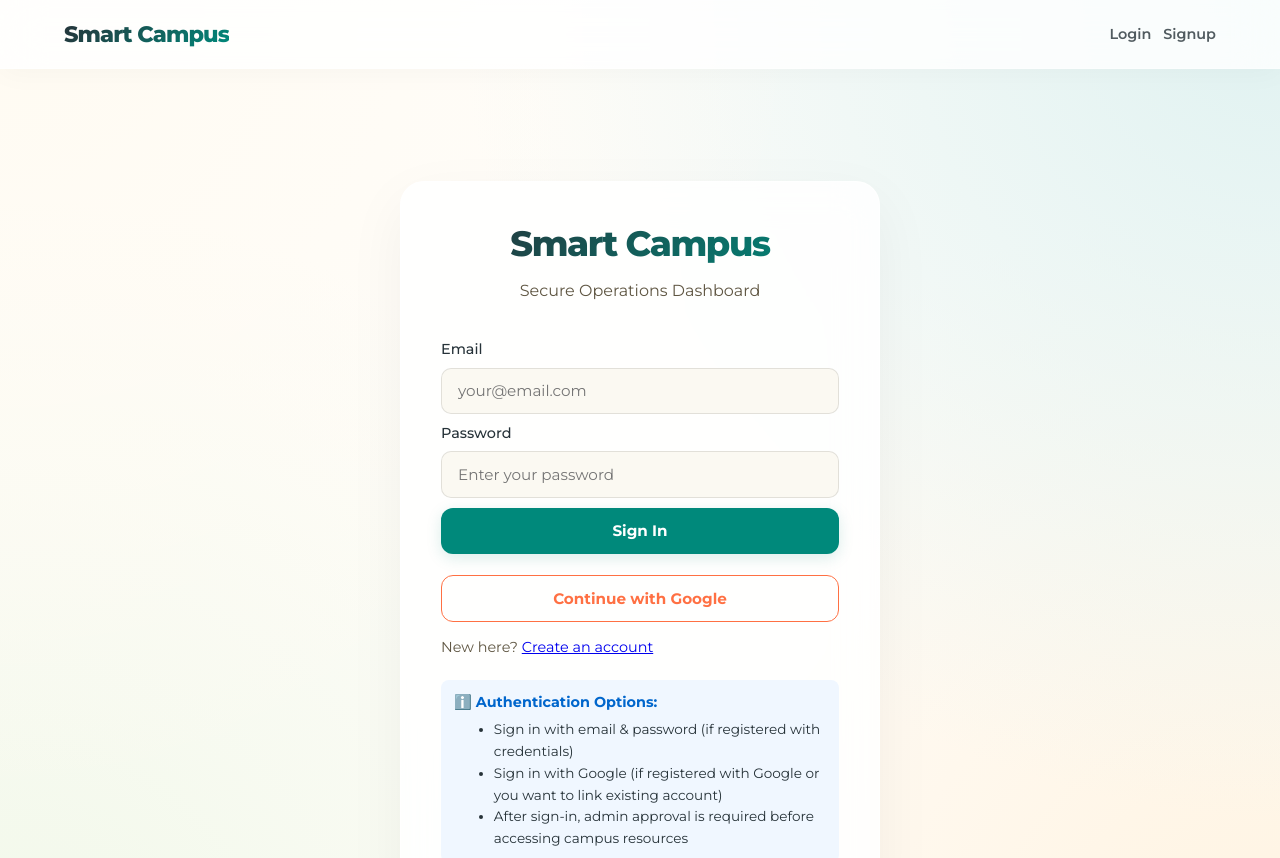
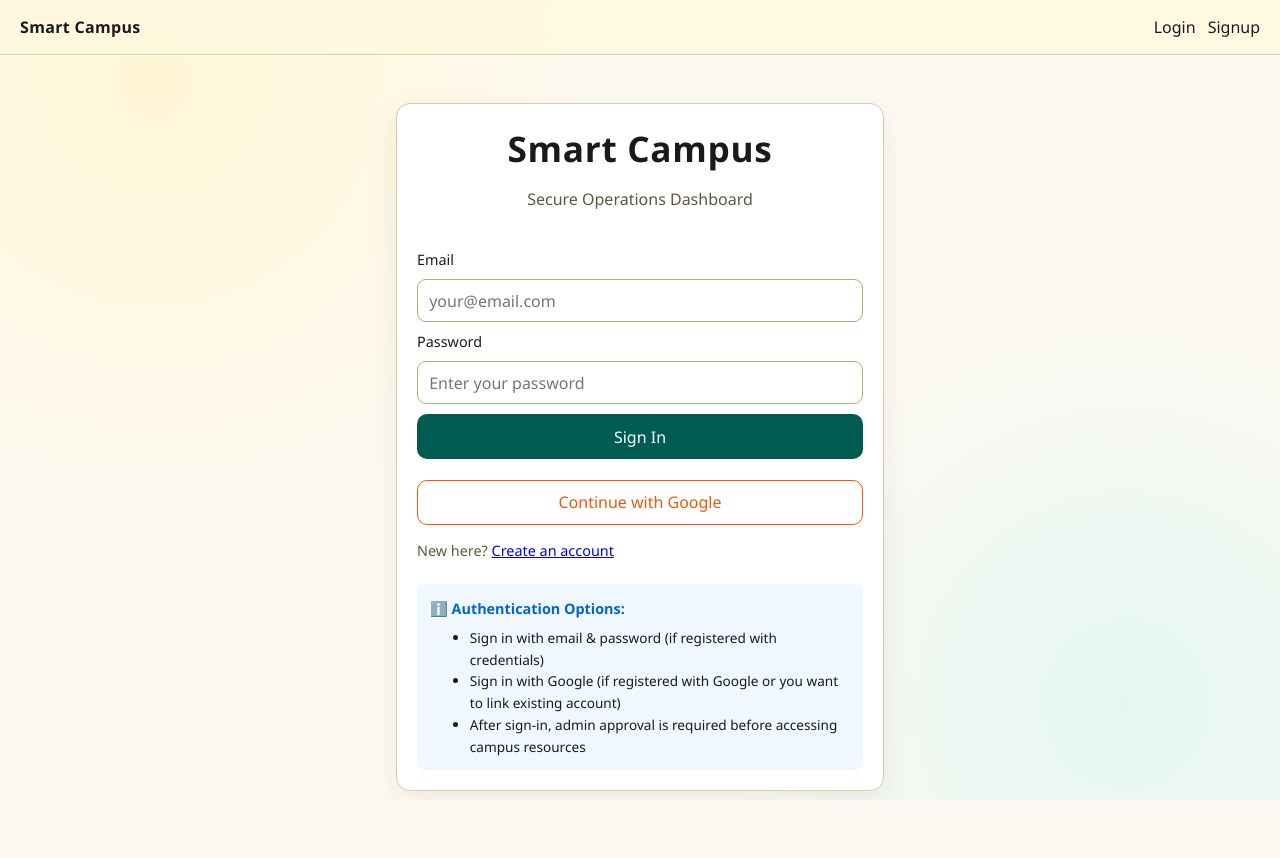
Before and after one commit to ashan-git2004/Resourcely, a React (Vite) app in the folder frontend/: page /login in a window 1280 px wide. Shown: the top 858 px of the page. After the commit the page ends 800 px from the top, so only its background shows below. Built offline with nearby package versions, Linux system fonts and the light colour scheme; no server answers.

Commit message:
feat: add initial styles.css and remove JVM crash log files

```diff
--- a/frontend/src/styles.css
+++ b/frontend/src/styles.css
@@ -1,40 +1,14 @@
 @import url("https://fonts.googleapis.com/css2?family=Montserrat:wght@400;500;600;700;800&display=swap");
-
-html {
-  scroll-behavior: smooth;
-}
-
-::selection {
-  background: var(--accent);
-  color: white;
-}
-
-::-webkit-scrollbar {
-  width: 8px;
-}
-
-::-webkit-scrollbar-track {
-  background: transparent;
-}
-
-::-webkit-scrollbar-thumb {
-  background: rgba(0, 0, 0, 0.1);
-  border-radius: 10px;
-}
-
-::-webkit-scrollbar-thumb:hover {
-  background: var(--accent);
-}
 
 :root {
   --bg: #fdfaf3;
   --panel: #ffffff;
-  --ink: #263238;
-  --accent: #00897b; /* More vibrant teal */
-  --accent-2: #ff7043; /* More modern orange */
-  --border: rgba(215, 205, 170, 0.4);
-  --error-bg: #ffebee;
-  --error-ink: #c62828;
+  --ink: #1a1a1a;
+  --accent: #005c53;
+  --accent-2: #ea5b0c;
+  --border: #d7cdaa;
+  --error-bg: #ffd7d7;
+  --error-ink: #6f1313;
 }
 
 * {
@@ -44,14 +18,11 @@ html {
 body {
   margin: 0;
   min-height: 100vh;
-  font-family: "Montserrat", sans-serif;
+  font-family: "Space Grotesk", "Segoe UI", sans-serif;
   color: var(--ink);
   background:
-    radial-gradient(circle at 0% 0%, #fffbf2 0%, transparent 50%),
-    radial-gradient(circle at 100% 0%, #e0f2f1 0%, transparent 50%),
-    radial-gradient(circle at 100% 100%, #fff3e0 0%, transparent 50%),
-    radial-gradient(circle at 0% 100%, #f1f8e9 0%, transparent 50%),
-    #fffdfa;
+    radial-gradient(circle at 12% 10%, #fff6d5 0%, transparent 35%),
+    radial-gradient(circle at 88% 88%, #e4f6f1 0%, transparent 30%), var(--bg);
 }
 
 #root {
@@ -62,26 +33,17 @@ body {
   display: flex;
   justify-content: space-between;
   align-items: center;
-  padding: 1.25rem 5%;
-  background: rgba(255, 255, 255, 0.8);
-  backdrop-filter: blur(20px);
-  border-bottom: 1px solid rgba(255, 255, 255, 0.3);
-  position: sticky;
-  top: 0;
-  z-index: 1000;
-  box-shadow: 0 4px 30px rgba(0, 0, 0, 0.03);
+  padding: 1rem 1.25rem;
+  border-bottom: 1px solid var(--border);
+  background: rgba(255, 248, 222, 0.85);
+  backdrop-filter: blur(8px);
 }
 
 .brand {
   color: var(--ink);
   text-decoration: none;
-  font-weight: 800;
-  font-size: 1.4rem;
-  letter-spacing: -0.04em;
-  background: linear-gradient(135deg, var(--ink) 0%, var(--accent) 100%);
-  -webkit-background-clip: text;
-  background-clip: text;
-  -webkit-text-fill-color: transparent;
+  font-weight: 700;
+  letter-spacing: 0.02em;
 }
 
 .topnav {
@@ -93,40 +55,21 @@ body {
 .nav-link {
   color: var(--ink);
   text-decoration: none;
-  font-weight: 600;
-  font-size: 0.9rem;
-  opacity: 0.8;
-  transition: all 0.2s ease;
-  position: relative;
-}
-
-.nav-link:hover {
-  opacity: 1;
-  color: var(--accent);
 }
 
 .layout {
-  max-width: 1200px;
+  max-width: 520px;
   margin: 3rem auto;
-  padding: 0 1.5rem;
-  display: flex;
-  flex-direction: column;
-}
-
-.auth-layout {
-  max-width: 480px;
-  margin: 4rem auto;
-  width: 100%;
+  padding: 0 1rem;
 }
 
 .card {
-  background: rgba(255, 255, 255, 0.85);
-  backdrop-filter: blur(20px);
-  border: 1px solid rgba(255, 255, 255, 0.5);
-  border-radius: 24px;
-  padding: 2.5rem;
-  box-shadow: 0 20px 60px rgba(0, 0, 0, 0.05);
-  animation: rise 0.4s ease-out;
+  background: var(--panel);
+  border: 1px solid var(--border);
+  border-radius: 14px;
+  padding: 1.25rem;
+  box-shadow: 0 10px 30px rgba(48, 35, 8, 0.08);
+  animation: rise 260ms ease-out;
 }
 
 @keyframes rise {
@@ -163,49 +106,35 @@ label {
 
 input {
   width: 100%;
-  padding: 0.8rem 1rem;
-  border: 1px solid rgba(0, 0, 0, 0.1);
-  border-radius: 10px;
-  font-family: inherit;
-  font-size: 0.95rem;
-  background: #fbf9f2;
-  transition: all 0.25s ease;
+  padding: 0.62rem 0.7rem;
+  border: 1px solid #baa97e;
+  border-radius: 9px;
+  font: inherit;
+  background: #fff;
 }
 
 input:focus {
-  outline: none;
-  border-color: var(--accent);
-  background: #ffffff;
-  box-shadow: 0 4px 15px rgba(0, 137, 123, 0.08);
+  outline: 2px solid #6fa89f;
+  outline-offset: 1px;
 }
 
 .primary-btn,
 .secondary-btn,
 .ghost-btn {
-  padding: 0.8rem 1.4rem;
-  border-radius: 12px;
+  padding: 0.66rem 0.9rem;
+  border-radius: 10px;
   border: 1px solid transparent;
-  font-family: inherit;
-  font-weight: 700;
+  font: inherit;
   cursor: pointer;
   text-decoration: none;
   display: inline-flex;
   justify-content: center;
   align-items: center;
-  transition: all 0.3s cubic-bezier(0.4, 0, 0.2, 1);
-  font-size: 0.95rem;
 }
 
 .primary-btn {
   background: var(--accent);
   color: #fff;
-  box-shadow: 0 4px 15px rgba(0, 137, 123, 0.15);
-}
-
-.primary-btn:hover {
-  background: #00796b;
-  transform: translateY(-2px);
-  box-shadow: 0 10px 25px rgba(0, 137, 123, 0.25);
 }
 
 .primary-btn:disabled {
@@ -219,35 +148,6 @@ input:focus {
   border-color: var(--accent-2);
   color: var(--accent-2);
   background: transparent;
-}
-
-.actions-cell .secondary-btn,
-.actions-cell .ghost-btn,
-.actions-cell .danger-btn {
-  width: auto;
-  margin: 0;
-  padding: 0.4rem 0.5rem;
-  font-size: 0.8rem;
-}
-
-.danger-btn {
-  padding: 0.66rem 0.9rem;
-  border-radius: 10px;
-  border: 1px solid transparent;
-  font: inherit;
-  cursor: pointer;
-  text-decoration: none;
-  display: inline-flex;
-  justify-content: center;
-  align-items: center;
-  border-color: #c41e3a;
-  color: #c41e3a;
-  background: transparent;
-}
-
-.danger-btn:disabled {
-  opacity: 0.65;
-  cursor: not-allowed;
 }
 
 .ghost-btn {
@@ -306,27 +206,13 @@ input:focus {
   border-bottom: 1px solid var(--border);
 }
 
-.admin-table th:last-child,
-.admin-table td:last-child {
-  position: sticky;
-  right: 0;
-  background: var(--panel);
-  z-index: 10;
-}
-
-.admin-table th:last-child {
-  border-bottom: 1px solid var(--border);
-}
-
 .admin-table select {
   width: 100%;
 }
 
 .actions-cell {
   display: flex;
-  gap: 0.35rem;
-  flex-wrap: wrap;
-  justify-content: flex-end;
+  gap: 0.45rem;
 }
 
 @media (max-width: 600px) {
@@ -1241,7 +1127,6 @@ input:focus {
 .glass-card {
   flex: 1;
   min-width: 110px;
-  border-radius: 20px;
 }
 
 /* Responsive adjustments */
@@ -1337,10 +1222,9 @@ input:focus {
   gap: 1rem;
   margin-bottom: 2rem;
   padding: 1.5rem;
-  background: rgba(255, 255, 255, 0.4);
-  backdrop-filter: blur(10px);
-  border: 1px solid rgba(255, 255, 255, 0.5);
-  border-radius: 24px;
+  background: linear-gradient(135deg, #f8f6f0 0%, #fff 100%);
+  border: 1px solid #e8e3d3;
+  border-radius: 16px;
 }
 
 .stat-item {
@@ -1444,36 +1328,3 @@ input:focus {
     width: 100%;
   }
 }
-
-.badge {
-  padding: 0.4rem 0.8rem;
-  border-radius: 50px;
-  font-size: 0.75rem;
-  font-weight: 800;
-  text-transform: uppercase;
-  letter-spacing: 0.05em;
-  display: inline-flex;
-  align-items: center;
-}
-
-.badge-open {
-  background: rgba(0, 137, 123, 0.1);
-  color: var(--accent);
-}
-
-.badge-urgent {
-  background: rgba(255, 112, 67, 0.1);
-  color: var(--accent-2);
-}
-
-.empty-state {
-  text-align: center;
-  padding: 4rem 2rem;
-  opacity: 0.6;
-}
-
-.flex-center {
-  display: flex;
-  align-items: center;
-  gap: 1rem;
-}
```
Also changed, not shown: 2 other files (tests, documents, lock files or other folders).
